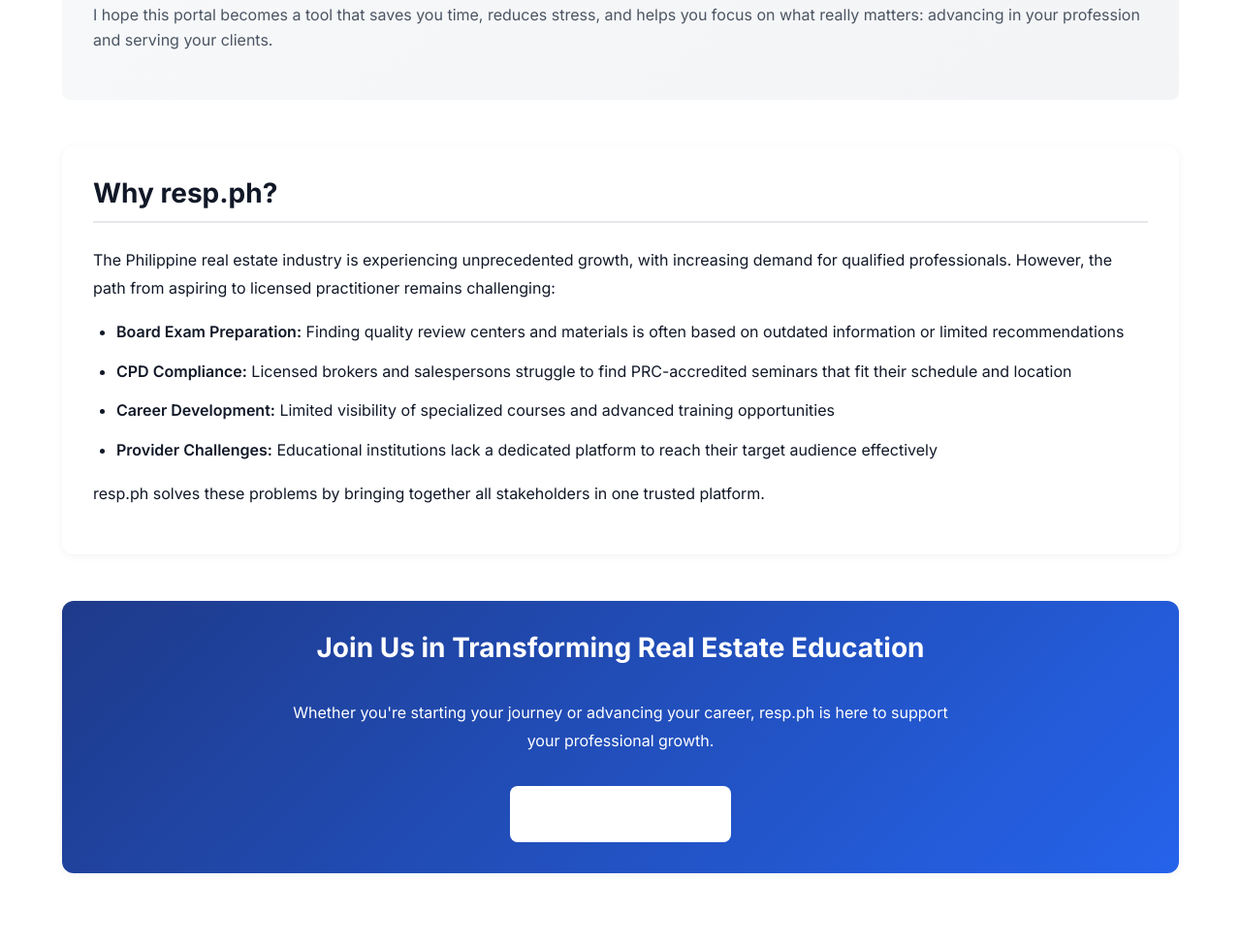
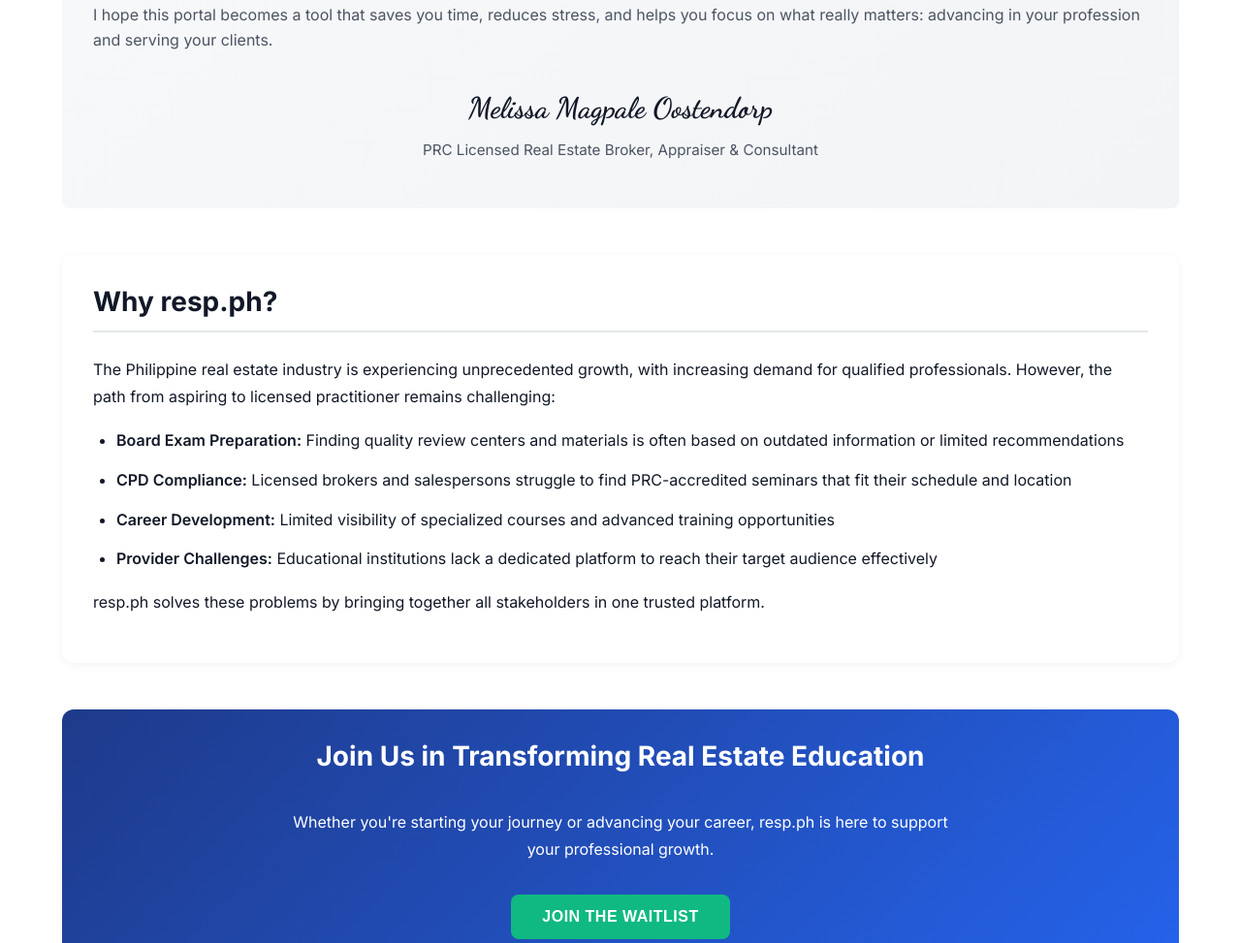
Before and after one commit to moostendorp/resp, a website: page public/about.html in a window 1280 px wide. Shown: the part 1622-2595 px from the top of the page at 97% size. Drawn offline with Linux system fonts and the light colour scheme.

Commit message:
Added the founder signature with: - **Dancing Script** Google Font for an elegant signature style - Larger font size (1.875rem) with proper weight

```diff
--- a/public/about.html
+++ b/public/about.html
@@ -7,7 +7,7 @@
         <link rel="preconnect" href="https://fonts.googleapis.com" />
         <link rel="preconnect" href="https://fonts.gstatic.com" crossorigin />
         <link
-            href="https://fonts.googleapis.com/css2?family=Inter:wght@400;600;700&display=swap"
+            href="https://fonts.googleapis.com/css2?family=Inter:wght@400;600;700&family=Dancing+Script:wght@700&display=swap"
             rel="stylesheet"
         />
         <link rel="stylesheet" href="css/style.css" />
@@ -245,6 +245,26 @@
                         matters: advancing in your profession and serving your
                         clients.
                     </p>
+
+                    <!-- Founder signature -->
+                    <div style="margin-top: 2rem; text-align: center">
+                        <p
+                            style="
+                                font-size: 1.875rem;
+                                font-weight: 600;
+                                font-family:
+                                    &quot;Dancing Script&quot;, cursive;
+                                color: var(--text-dark);
+                                margin-bottom: 0.5rem;
+                            "
+                        >
+                            Melissa Magpale Oostendorp
+                        </p>
+                        <p style="color: var(--gray-600); font-size: 0.95rem">
+                            PRC Licensed Real Estate Broker, Appraiser &
+                            Consultant
+                        </p>
+                    </div>
                 </div>
 
                 <!-- Why resp.ph -->
@@ -311,20 +331,10 @@
                         career, resp.ph is here to support your professional
                         growth.
                     </p>
-                    <a
-                        href="index.html#signup"
-                        class="cta-button"
-                        style="
-                            background: white;
-                            color: var(--primary);
-                            padding: 1rem 2rem;
-                            border-radius: 8px;
-                            text-decoration: none;
-                            display: inline-block;
-                            font-weight: 600;
-                        "
-                    >
-                        Join the Waitlist
+                    <a href="index.html#signup">
+                        <button class="cta-button cta-primary">
+                            Join the Waitlist
+                        </button>
                     </a>
                 </div>
             </div>
@@ -385,7 +395,7 @@
                     </div>
                 </div>
                 <div class="footer-bottom">
-                    <p>&copy; 2024 resp.ph. All rights reserved.</p>
+                    <p>&copy; 2025 resp.ph. All rights reserved.</p>
                 </div>
             </div>
         </footer>
```
